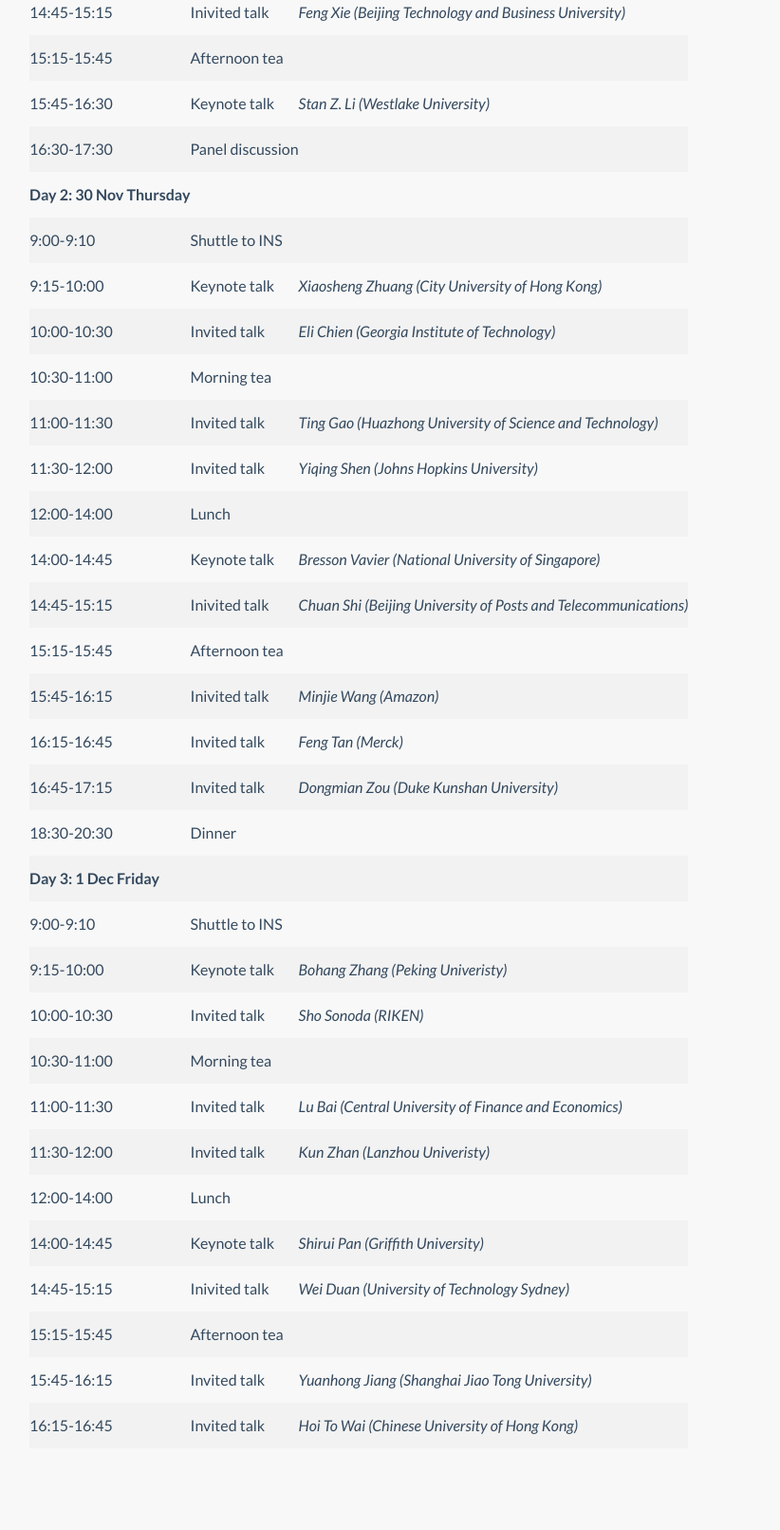
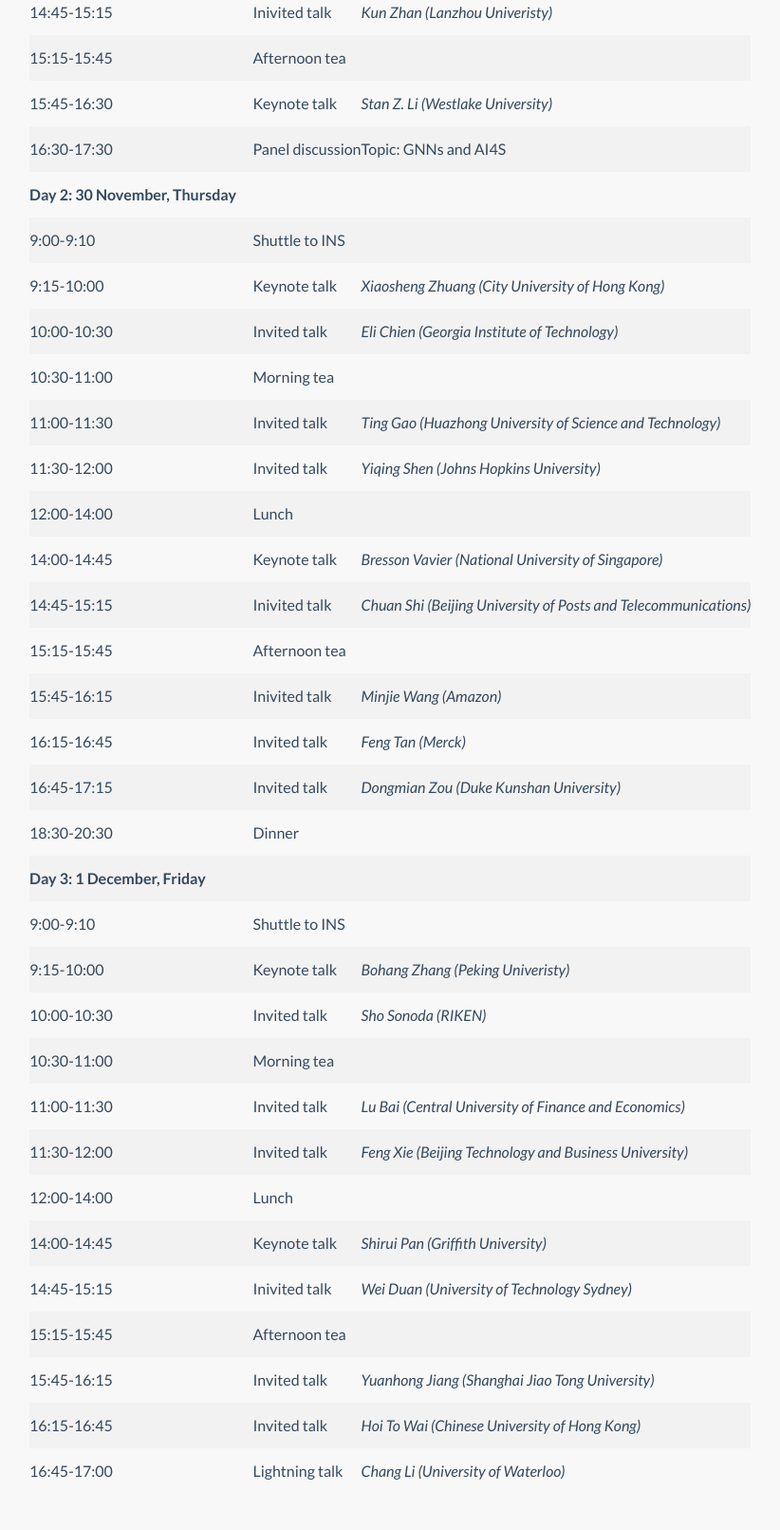
Before and after one commit to LoG2023SH/log2023sh, a plain HTML site: page index.html in a window 1280 px wide. Shown: the part 9149-10760 px from the top of the page at 95% size, without its empty margins (39-861 px from the left). Drawn offline with Linux system fonts and the light colour scheme; files whose address does not match are found by name.

Commit message:
Update index.html

```diff
--- a/index.html
+++ b/index.html
@@ -566,7 +566,7 @@ function showhide(id) {
             <th style="font-style:normal;">Speaker</th>
           </tr>
           <tr>
-            <th>Day 3: 1 Dec  Friday</th>
+            <th>Day 1: 29 November, Wednesday</th>
             <td></td>
             <td></td>
           </tr>
@@ -582,7 +582,7 @@ function showhide(id) {
           </tr>
           <tr>
             <td>10:00-10:30</td>
-            <td>Invited  talk</td>
+            <td>Invited talk</td>
             <td><i>Tailin Wu (Westlake University)</i></td>
           </tr>
           <tr>
@@ -592,12 +592,12 @@ function showhide(id) {
           </tr>
           <tr>
             <td>11:00-11:30</td>
-            <td>Invited  talk</td>
+            <td>Invited talk</td>
             <td><i>Wei Hu (Peking  University)</i></td>
           </tr>
           <tr>
             <td>11:30-12:00</td>
-            <td>Invited  talk</td>
+            <td>Invited talk</td>
             <td><i>Ming Li (Zhejiang Normal Univeristy)</i></td>
           </tr>
           <tr>
@@ -613,7 +613,7 @@ function showhide(id) {
           <tr>
             <td>14:45-15:15</td>
             <td>Inivited talk</td>
-            <td><i>Feng Xie (Beijing Technology and Business University)</i></td>
+            <td><i>Kun Zhan (Lanzhou Univeristy)</i></td>
           </tr>
           <tr>
             <td>15:15-15:45</td>
@@ -628,10 +628,10 @@ function showhide(id) {
           <tr>
             <td>16:30-17:30</td>
             <td>Panel discussion</td>
-            <td> </td>
+            <td>Topic: GNNs and AI4S</td>
           </tr>
           <tr>
-            <th>Day 2: 30 Nov Thursday</th>
+            <th>Day 2: 30 November, Thursday</th>
             <td></td>
             <td></td>
           </tr>
@@ -706,7 +706,7 @@ function showhide(id) {
             <td></td>
           </tr>
           <tr>
-            <th>Day 3: 1 Dec  Friday</th>
+            <th>Day 3: 1 December, Friday</th>
             <td></td>
             <td></td>
           </tr>
@@ -738,7 +738,7 @@ function showhide(id) {
           <tr>
             <td>11:30-12:00</td>
             <td>Invited talk</td>
-            <td><i>Kun Zhan (Lanzhou Univeristy)</i></td>
+            <td><i>Feng Xie (Beijing Technology and Business University)</i></td>
           </tr>
           <tr>
             <td>12:00-14:00</td>
@@ -769,6 +769,11 @@ function showhide(id) {
             <td>16:15-16:45</td>
             <td>Invited talk</td>
             <td><i>Hoi To Wai (Chinese University of Hong Kong)</i></td>
+          </tr>
+          <tr>
+            <td>16:45-17:00</td>
+            <td>Lightning talk</td>
+            <td><i>Chang Li (University of Waterloo)</i></td>
           </tr>
         </tbody>
       </table>
```
